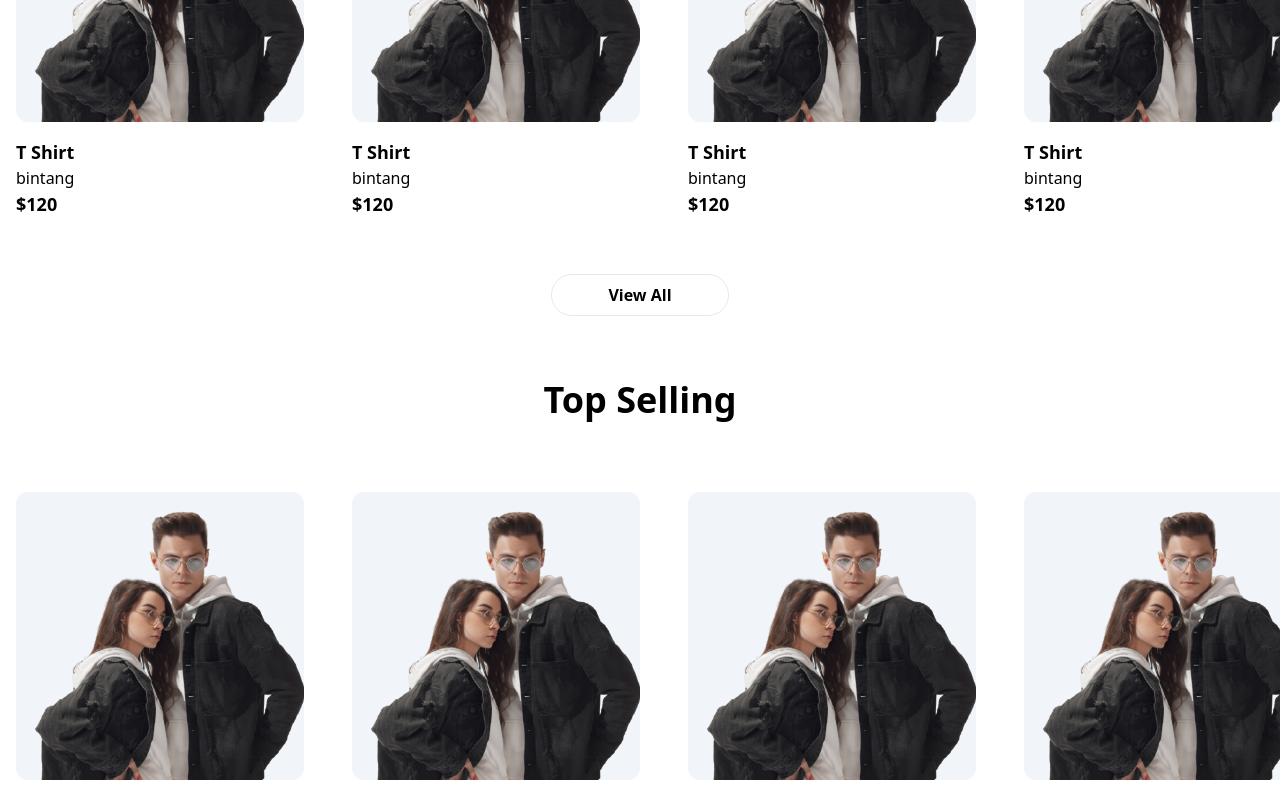
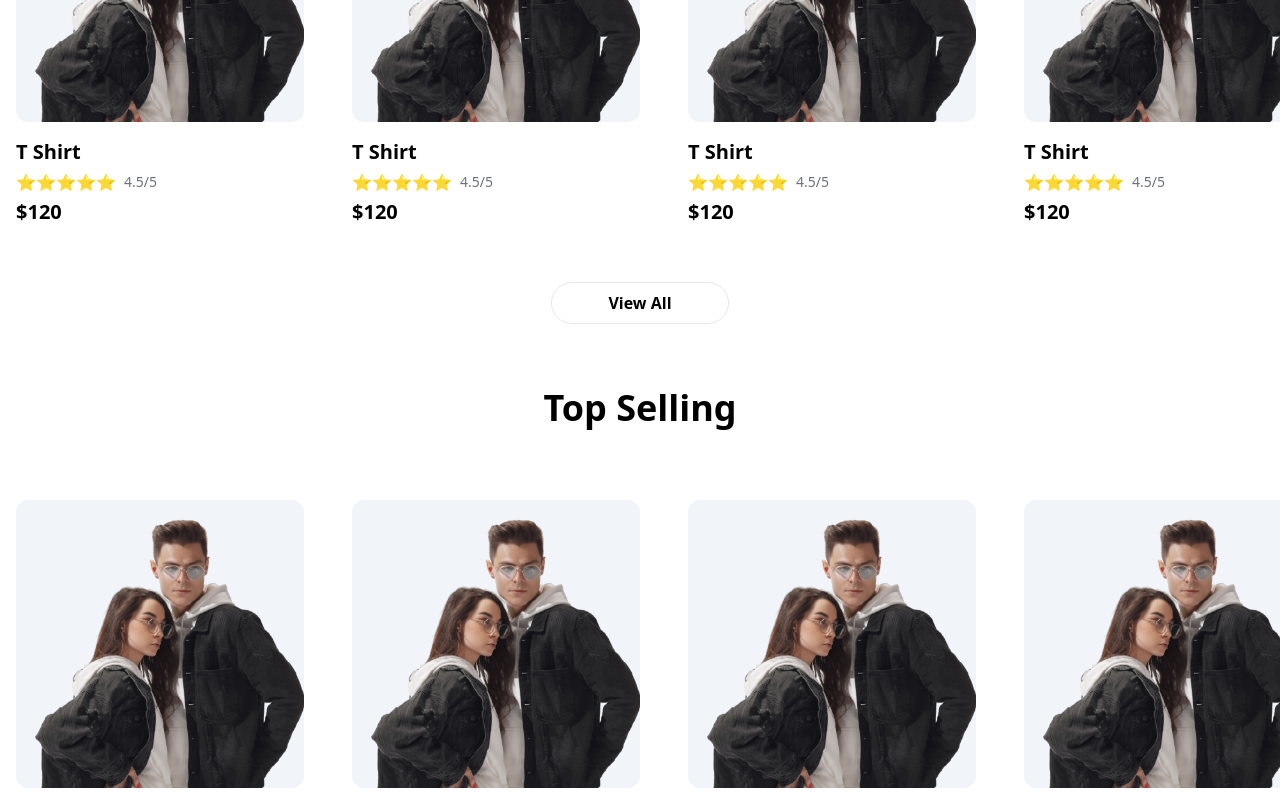
Before and after one commit to ramdhannassyirah/fe-ecommerce, a Vue app: page / in a window 1280 px wide. Shown: the part 1000-1800 px from the top of the page. Built offline with nearby package versions, Linux system fonts and the light colour scheme.

Commit message:
Fix ProductCard

```diff
--- a/src/components/common/Card/ProductCard.vue
+++ b/src/components/common/Card/ProductCard.vue
@@ -11,10 +11,13 @@ const router = useRouter();
         alt=""
       />
     </div>
-    <div class="pt-4">
-      <h1 class="text-lg font-bold truncate">T Shirt</h1>
-      <p>bintang</p>
-      <h1 class="font-bold text-lg">$120</h1>
+    <div class="pt-4 flex flex-col gap-1">
+      <h1 class="text-xl font-bold truncate">T Shirt</h1>
+      <div class="flex items-center gap-2">
+        <p class="text-yellow-500">⭐⭐⭐⭐⭐</p>
+        <span class="text-gray-500 text-sm">4.5/5</span>
+      </div>
+      <h1 class="font-bold text-xl">$120</h1>
     </div>
   </RouterLink>
 </template>
```
